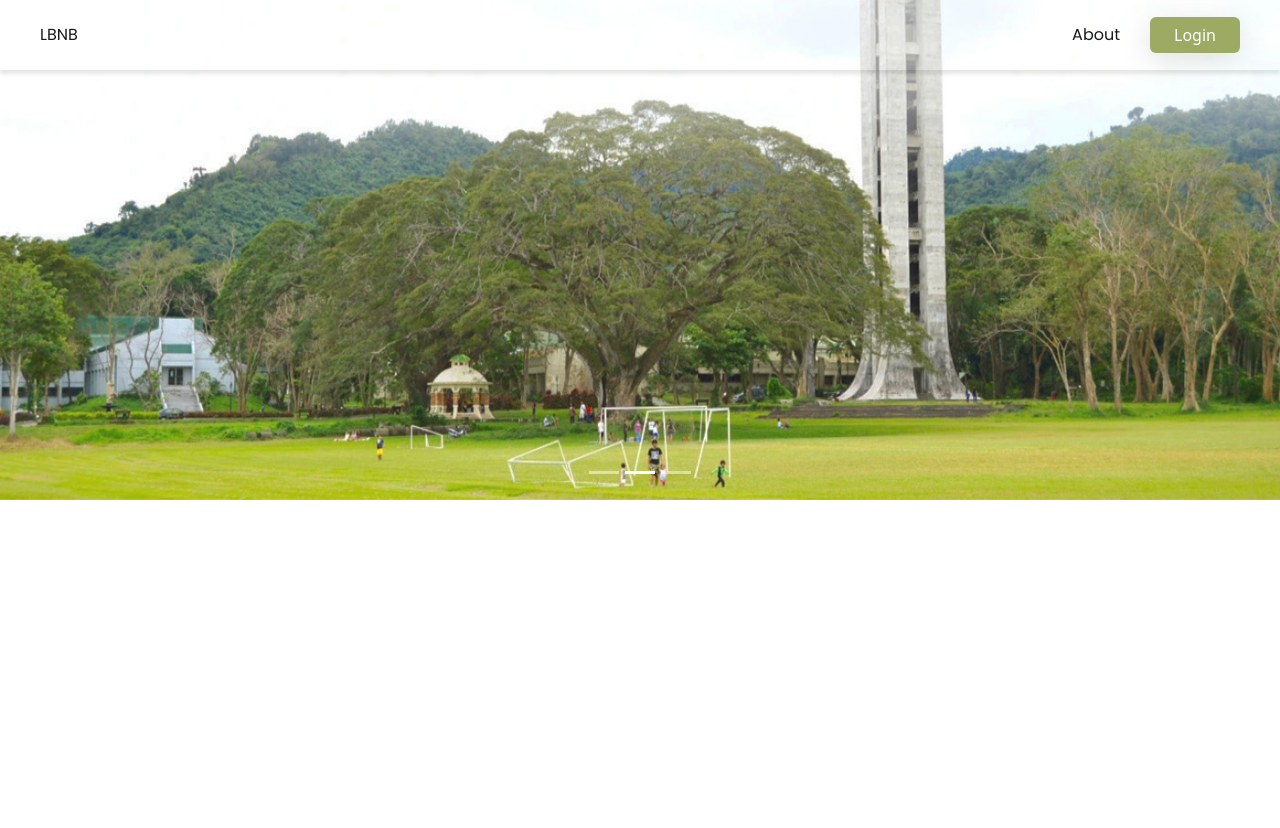
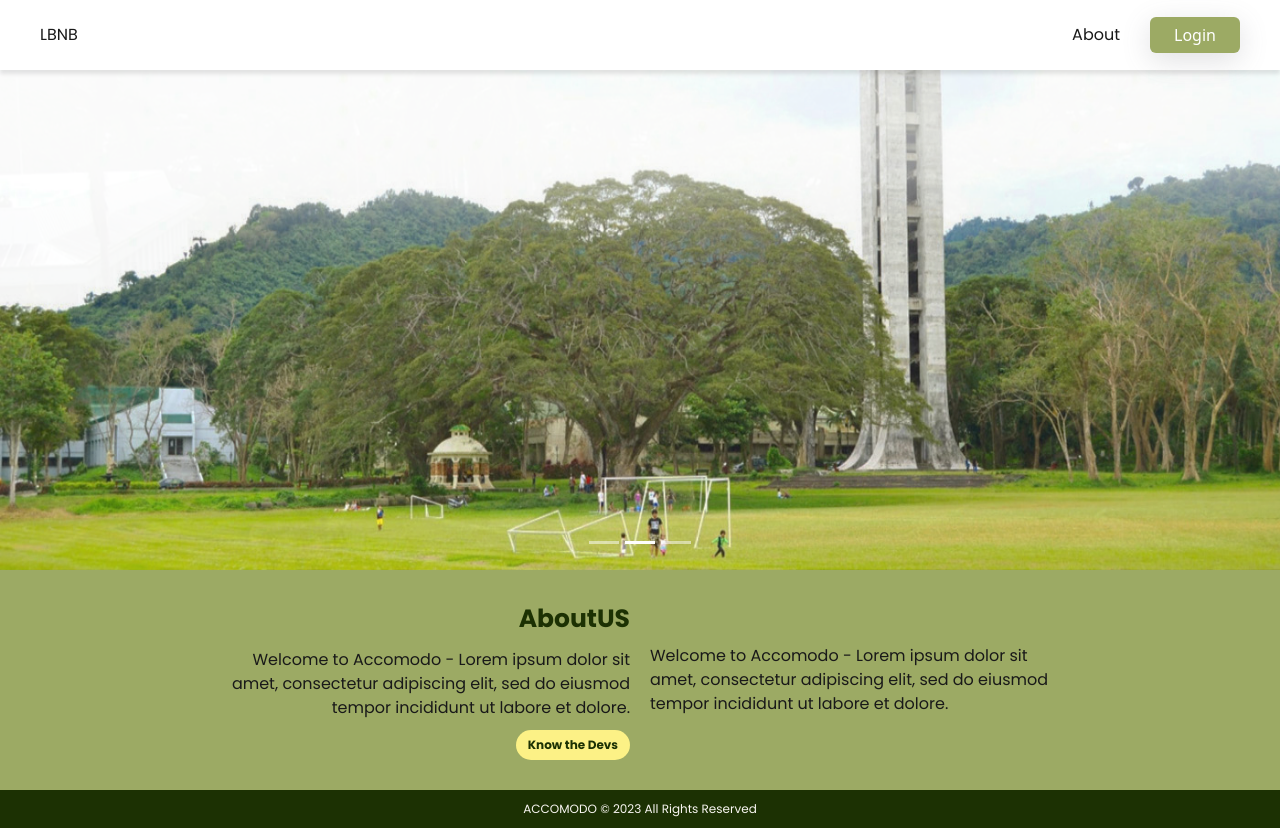
Before and after one commit to aalbayda/lbnb-frontend, a React (Create React App) app in the folder app/: page / in a window 1280 px wide. Before the commit the page ends 800 px from the top, so only its background shows below. Built offline with nearby package versions, Linux system fonts and the light colour scheme.

Commit message:
feat footer

```diff
--- a/app/src/index.css
+++ b/app/src/index.css
@@ -74,6 +74,13 @@ background-color {
   color: var(--color-primary-black);
 }
 
+.tiny-bold {
+  font-family: var(--font-family-text);
+  font-size: 12px;
+  font-weight: bold;
+  color: var(--color-primary-black);
+}
+
 .italic{
   font-style: italic;
 }
--- a/app/src/organisms/banner/banner.css
+++ b/app/src/organisms/banner/banner.css
@@ -5,7 +5,7 @@
     width: 100%;
     height: 500px;
     z-index: -1;
-    position: fixed;
+    /* position: fixed; */
 
     align-items: center;
     justify-content: center;
--- a/app/src/organisms/footer/Footer.js
+++ b/app/src/organisms/footer/Footer.js
@@ -0,0 +1,39 @@
+import React from "react";
+import './footer.css';
+import Button from 'react-bootstrap/Button';
+
+const Home = () => {
+    return (
+        <div>
+            <div className="footer-container">
+                <div className="footer-top">
+                    <div className="footer-top-left">
+                        <p className="large-bold">AboutUS</p>
+                        <p className="small footer-text-left">
+                            Welcome to Accomodo - Lorem ipsum
+                            dolor sit amet, consectetur adipiscing
+                            elit, sed do eiusmod tempor
+                            incididunt ut labore et dolore.
+                        </p>
+                        <Button className="tiny-bold footer-btn">Know the Devs</Button>
+                    </div>
+                    <div className="footer-top-right">
+                        <p className="small footer-text-right">
+                            Welcome to Accomodo - Lorem ipsum
+                            dolor sit amet, consectetur adipiscing
+                            elit, sed do eiusmod tempor
+                            incididunt ut labore et dolore.
+                        </p>
+                    </div>
+                </div>
+                <div className="footer-bottom">
+                    <p className="tiny">
+                        ACCOMODO © 2023 All Rights Reserved
+                    </p>
+                </div>
+            </div>
+        </div>
+    );
+}
+
+export default Home
--- a/app/src/organisms/footer/footer.css
+++ b/app/src/organisms/footer/footer.css
@@ -0,0 +1,74 @@
+.footer-container{
+   display: flex;
+   flex-direction: column;
+}
+
+.footer-top{
+    display: flex;
+    flex-direction: row;
+
+    background-color: var(--color-light-accent-green);
+    padding: 20px;
+}
+
+.footer-top-left {
+    display: flex;
+    flex-direction: column;
+
+    padding: 10px;
+    width: 50%;
+    row-gap: 10px;
+    /* flex-grow: 1; */
+    align-items: flex-end;
+    justify-content: flex-end;
+}
+
+.footer-top-left p.large-bold{
+    color: var(--color-heading-dark);
+}
+
+.footer-top-right {
+    display: flex;
+    flex-direction: row;
+    width: 50%;
+    /* flex-grow: 1; */
+    padding: 10px;
+
+    justify-content: flex-start;
+    align-items: center;
+}
+
+p.footer-text-right {
+    max-width: 400px;
+    text-align: left;
+}
+
+.footer-bottom {
+    display: flex;
+    justify-content: center;
+
+    padding: 10px;
+    background-color: var(--color-heading-dark);
+}
+
+.footer-bottom p {
+    color: var(--color-background);
+}
+
+p.footer-text-left {
+    text-align: right;
+    max-width: 400px;
+}
+
+.footer-btn {
+    background-color: var(--color-light-accent-yellow);
+    color: var(--color-heading-dark);
+    border: none;
+    cursor: pointer;
+    border-radius: 100px;
+}
+
+.footer-btn:focus, .footer-btn:hover, .footer-btn:active, .footer-btn:visited{
+    background-color: var(--color-light-accent-green) !important;
+    color: var(--color-background);
+}
--- a/app/src/organisms/navBar/navBar.css
+++ b/app/src/organisms/navBar/navBar.css
@@ -2,7 +2,7 @@
     display: flex;
     width: 100%;
     height: 70px;
-    position: fixed;
+    /* position: fixed; */
     top: 0;
     left: 0;
 
--- a/app/src/pages/home/Home.js
+++ b/app/src/pages/home/Home.js
@@ -1,12 +1,13 @@
 import React from "react";
 import './home.css';
-import {NavBar, Banner} from '../../organisms';
+import {NavBar, Banner, Footer} from '../../organisms';
 
 const Home = () => {
     return (
-        <div>
+        <div className="home-container">
             <NavBar/>
             <Banner/>
+            <Footer/>
         </div>
     );
 }
--- a/app/src/pages/home/home.css
+++ b/app/src/pages/home/home.css
@@ -1,3 +1,4 @@
-navbar {
-    z-index: 1;
+.home-container {
+    display: flex;
+    flex-direction: column;
 }
```
Also changed, not shown: app/src/molecules/apatment/Apartment.js (added, +11 -0 lines), app/src/organisms/apartment_carousel/Apartment_carousel.js (added, +11 -0 lines), app/src/molecules/apatment/apartment.css (added), app/src/organisms/apartment_carousel/apartment_carousel.css (added).
